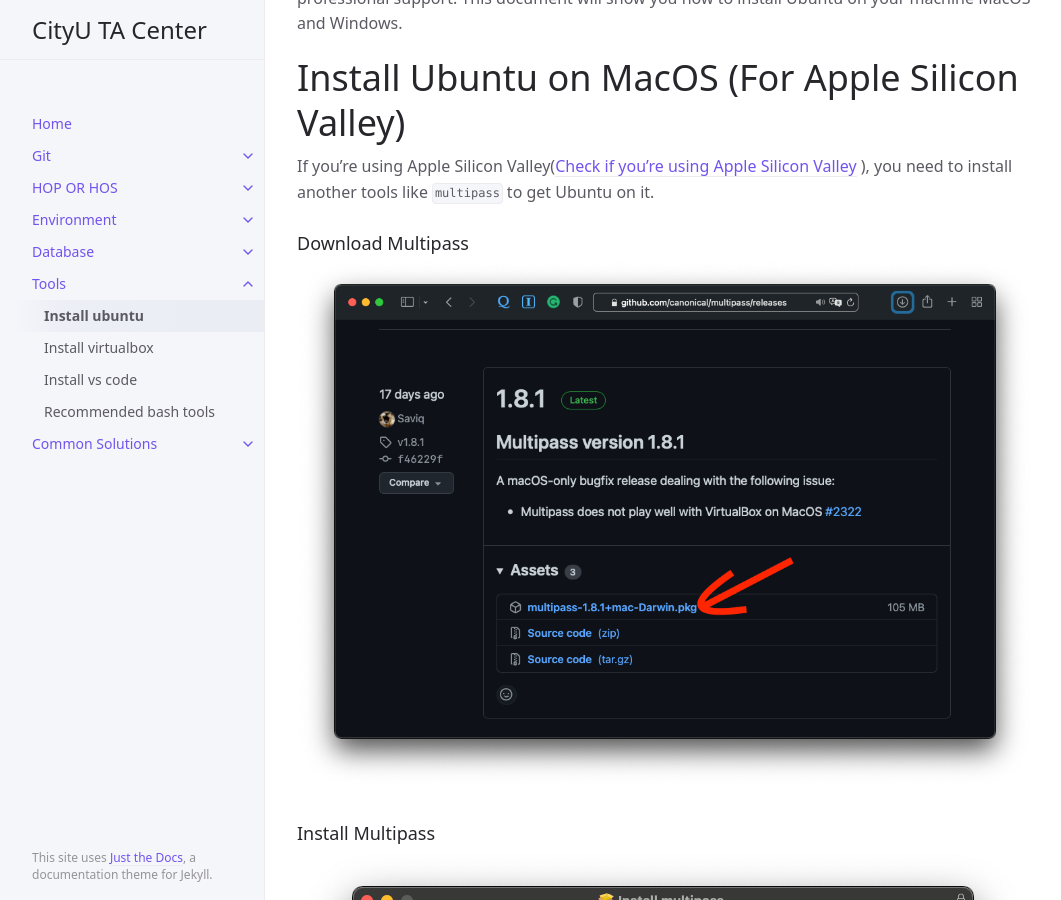
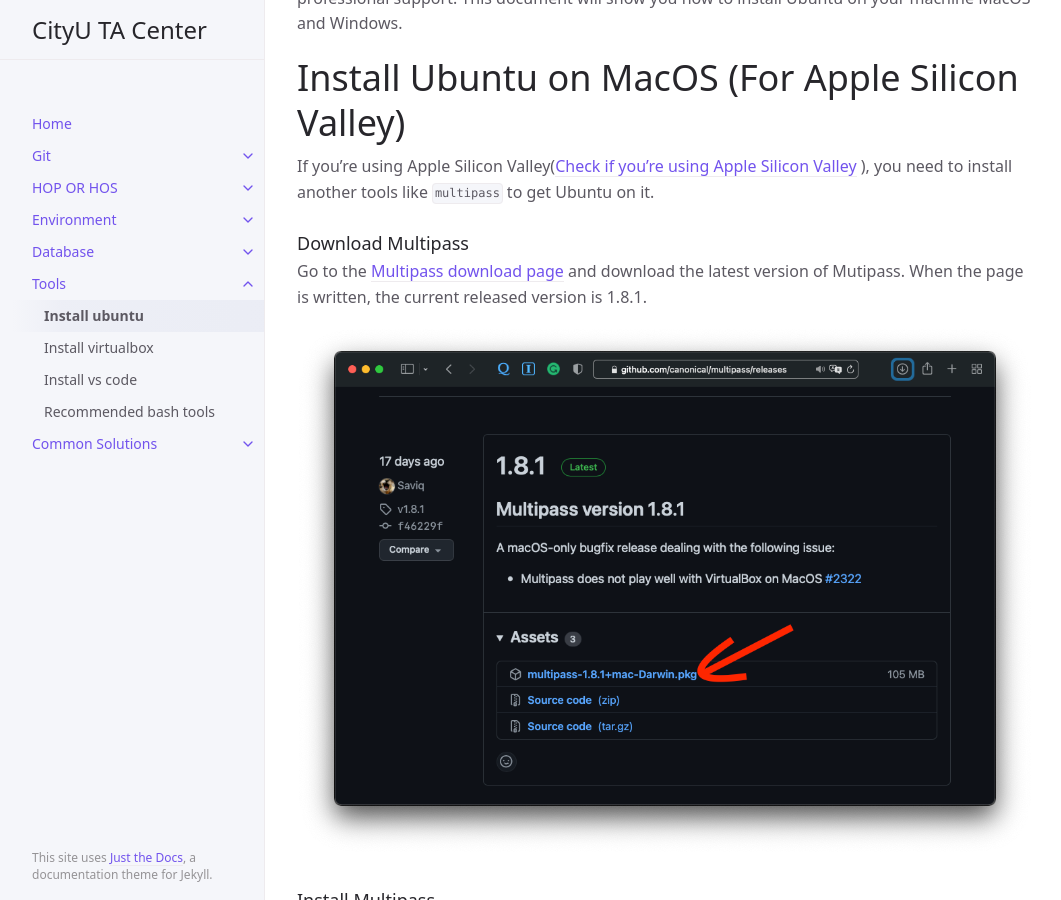
Before and after one commit to thomasthaddeus/cityuseattle.github.io, a Jekyll site: the page built from docs/tools/ubuntu.md, in a window 1280 px wide and 900 px high, scrolled down 866 px. Shown: the whole window, without its empty margins (107-1168 px from the left). Built offline with Jekyll 4.4.1, drawn with Linux system fonts in a browser that asks for light colours.

Commit message:
Add multipass download link.

```diff
--- a/docs/tools/ubuntu.md
+++ b/docs/tools/ubuntu.md
@@ -25,6 +25,8 @@ If you're using Apple Silicon Valley([Check if you're using Apple Silicon Valley
 
 
 ### Download Multipass
+
+Go to the [Multipass download page](https://multipass.run) and download the latest version of Mutipass. When the page is written, the current released version is 1.8.1.
 
 ![](/assets/images/ubuntu/applem1_1.png)
 
```
